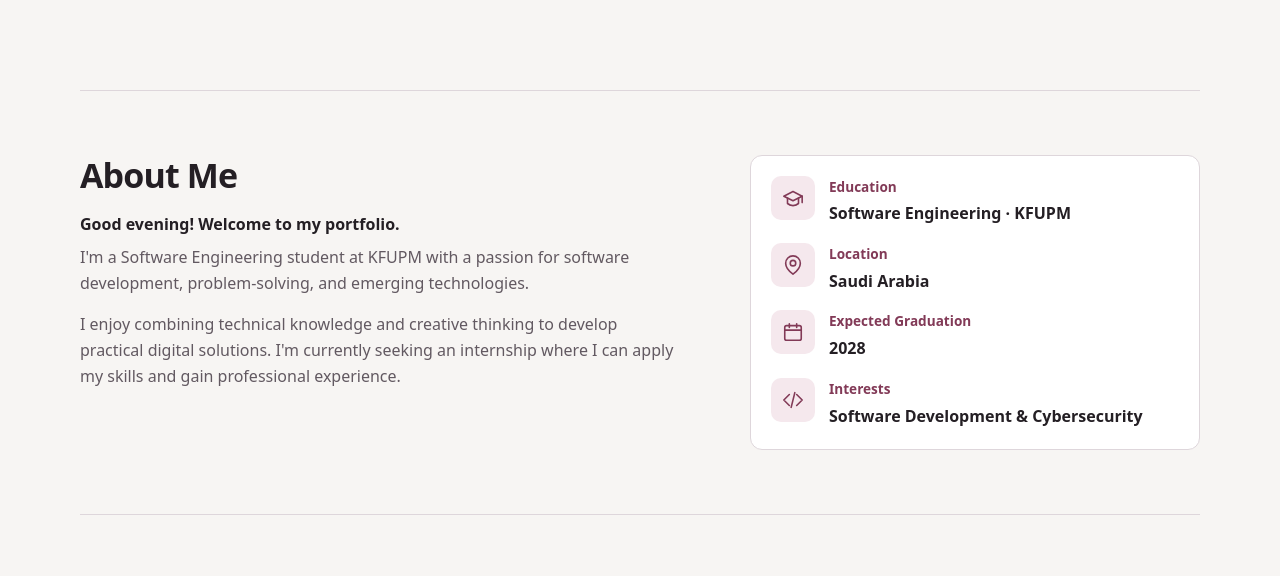
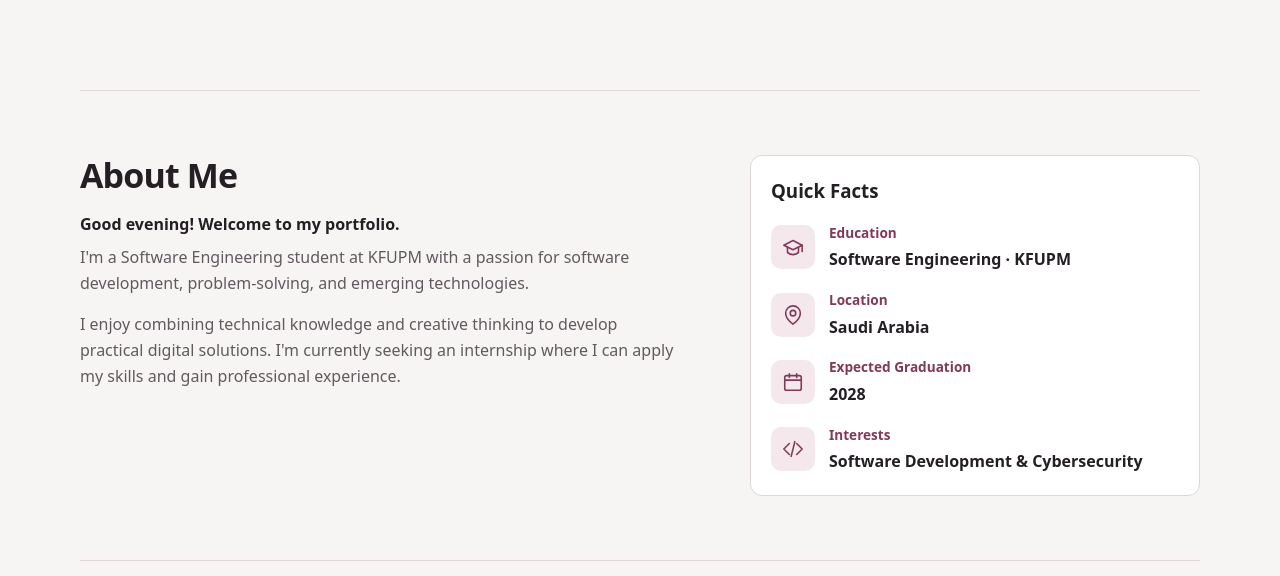
Before and after one commit to Sarahalmanjahi/202371590-sarahalmanjahi-assignment4, a plain HTML site: page index.html in a window 1280 px wide. Shown: the part 557-1133 px from the top of the page. Drawn offline with Linux system fonts and the light colour scheme; no server answers.

Commit message:
Address portfolio accessibility and code quality findings Assisted-by: OpenAI Codex (GPT-6)

```diff
--- a/css/styles.css
+++ b/css/styles.css
@@ -260,7 +260,7 @@ section h2 {
 
 .overview-item {
   display: flex;
-  flex-direction: center;
+  align-items: center;
   gap: 0.875rem;
 }
 
@@ -382,8 +382,6 @@ section h2 {
   border: 1px solid var(--border);
   border-radius: var(--radius);
   min-width: 0;
-  transition: border-color 200ms ease,
-              box-shadow 200ms ease;
 }
 
 .skill-card:hover {
@@ -830,8 +828,8 @@ footer {
   }
 
   .about-layout {
-  grid-template-columns: 1fr;
-  gap: 1.5rem;
+    grid-template-columns: 1fr;
+    gap: 1.5rem;
   }
 
   .site-name {
@@ -862,6 +860,10 @@ footer {
 }
 
 @media (prefers-reduced-motion: no-preference) {
+  .skill-card {
+    transition: border-color 200ms ease, box-shadow 200ms ease;
+  }
+
   button,
   .button-link,
   .header-inner nav a,
--- a/index.html
+++ b/index.html
@@ -58,7 +58,7 @@
     <section class="hero" id="home" aria-labelledby="hero-title">
       <div class="availability">
         <span class="status-dot" aria-hidden="true"></span>
-            Open to Summer 2027 internships
+        Open to Summer 2027 internships
       </div>
       <p class="hero-role">Software Engineering student at KFUPM</p>
       <h1 id="hero-title">Sarah Almanjahi</h1>
@@ -119,7 +119,8 @@
           </p>
         </div>
 
-        <div class="about-overview">
+        <section class="about-overview" aria-labelledby="quick-facts-title">
+          <h3 id="quick-facts-title">Quick Facts</h3>
 
           <!-- Education -->
           <div class="overview-item">
@@ -177,7 +178,7 @@
             </div>
           </div>
 
-        </div>
+        </section>
       </div>
     </section>
 
```
Also changed, not shown: 4 other files.
